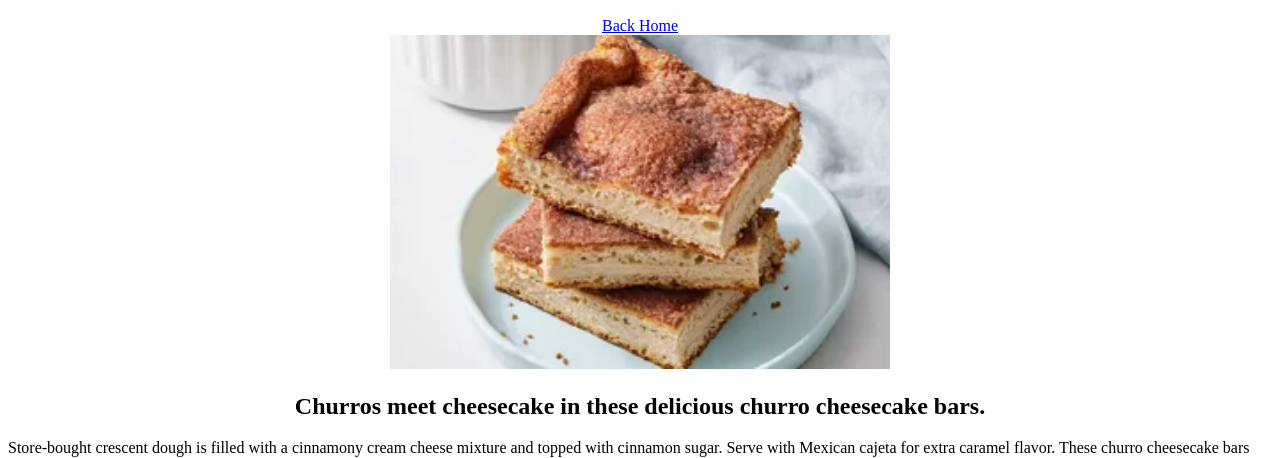
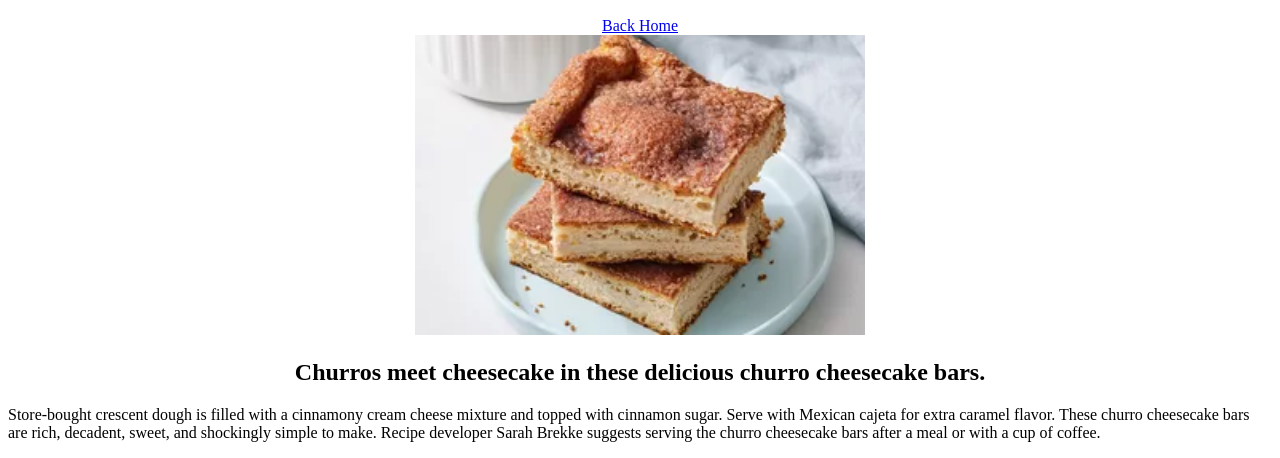
Before and after one commit to MegaShadders/odin-recipes, a plain HTML site: page recipes/churro-cheesecake-bars.html in a window 1280 px wide. Shown: the part 102-560 px from the top of the page. Drawn offline with Linux system fonts and the light colour scheme.

Commit message:
change the image width to auto and height to 300px so all pages are more consistent with how much they're displaced by the image

```diff
--- a/styles/format.css
+++ b/styles/format.css
@@ -17,8 +17,8 @@ h2{
 }
 
 img{
-    width: 500px;
-    height: auto;
+    width: auto;
+    height: 300px;
 }
 
 #ingredients{
```
